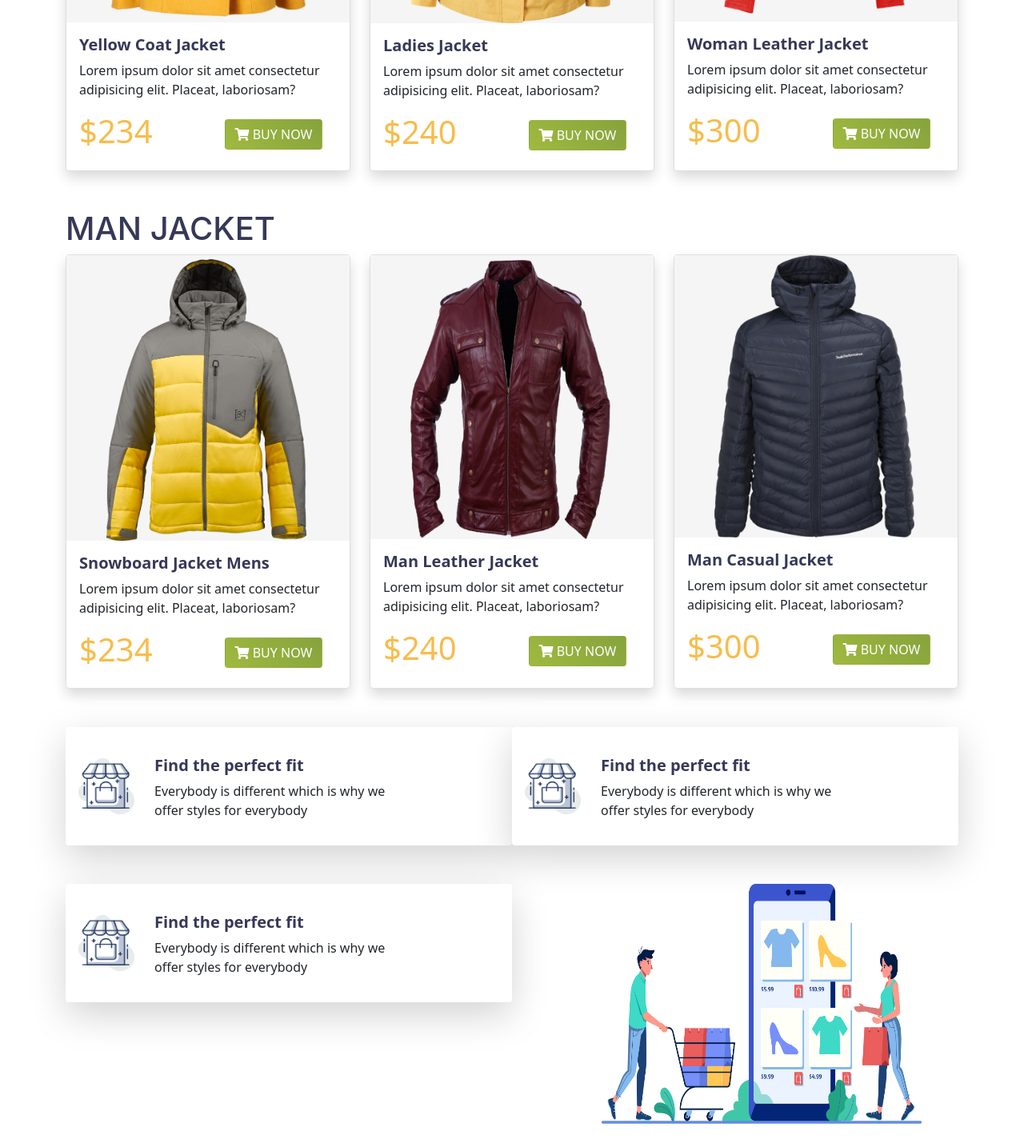
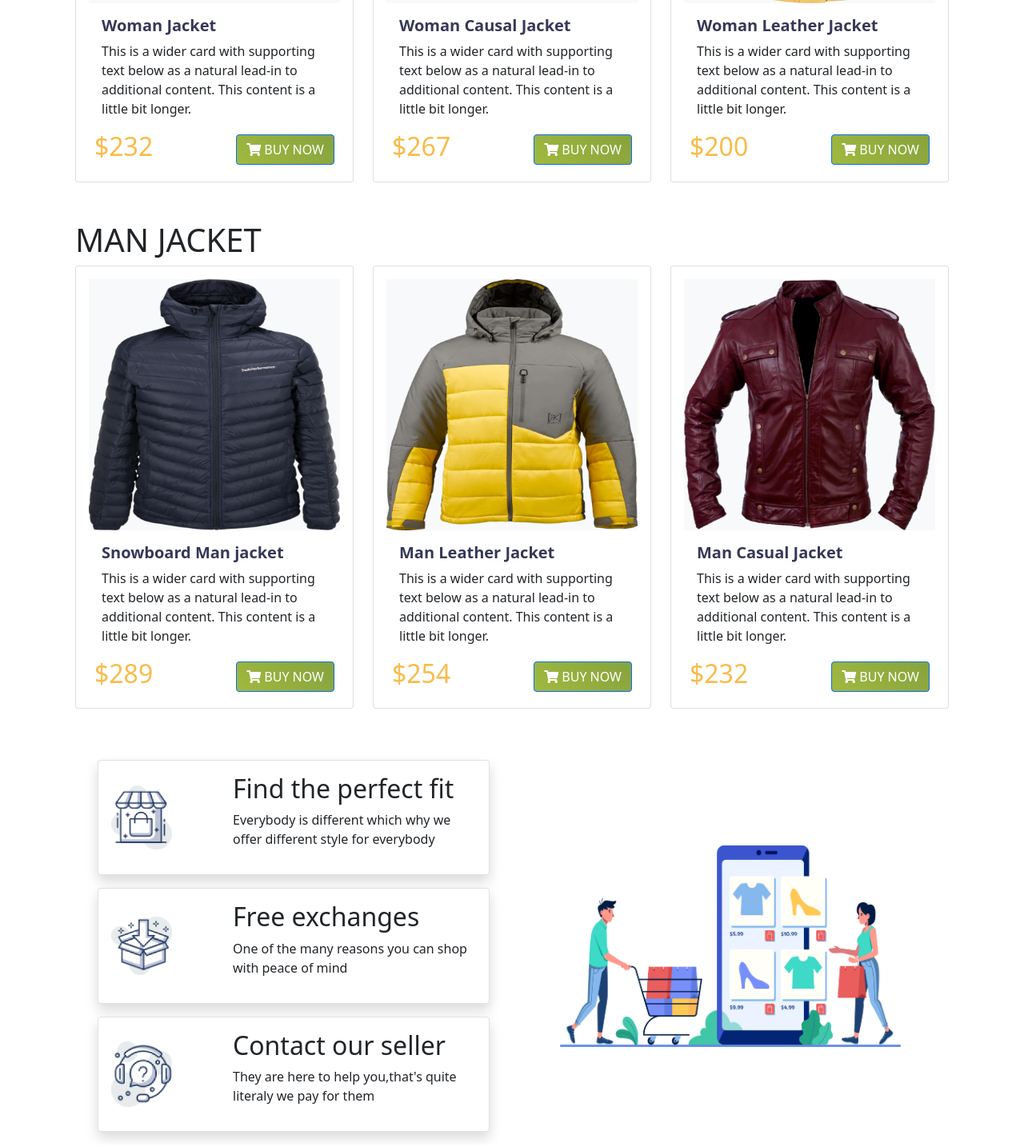
Before and after one commit to BithySalma/penguin-fashion, a plain HTML site: page index.html in a window 1280 px wide. Shown: the part 1078-2512 px from the top of the page at 80% size. Before the commit the page ends 2483 px from the top, so only its background shows below. Drawn offline with nearby package versions, Linux system fonts and the light colour scheme.

Commit message:
first commit

```diff
--- a/index.html
+++ b/index.html
@@ -1,34 +1,38 @@
 <!DOCTYPE html>
 <html lang="en">
+
 <head>
   <meta charset="UTF-8">
   <meta name="viewport" content="width=device-width, initial-scale=1.0">
   <title>Penguin Fashion</title>
   <link rel="stylesheet" href="style.css">
-    <link href="https://cdn.jsdelivr.net/npm/bootstrap@5.0.0-beta1/dist/css/bootstrap.min.css" rel="stylesheet" integrity="sha384-giJF6kkoqNQ00vy+HMDP7azOuL0xtbfIcaT9wjKHr8RbDVddVHyTfAAsrekwKmP1" crossorigin="anonymous">
+  <link href="https://cdn.jsdelivr.net/npm/bootstrap@5.0.0-beta1/dist/css/bootstrap.min.css" rel="stylesheet"
+    integrity="sha384-giJF6kkoqNQ00vy+HMDP7azOuL0xtbfIcaT9wjKHr8RbDVddVHyTfAAsrekwKmP1" crossorigin="anonymous">
   <link rel="stylesheet" href="https://cdnjs.cloudflare.com/ajax/libs/font-awesome/5.15.2/css/all.min.css">
 </head>
+
 <body>
   <header class="container">
     <nav class="navbar navbar-expand-lg navbar-light bg-white">
       <div class="container-fluid">
-              <a class="navbar-brand" href="#"><img class="logo"src="images/Logo, Icon/Group 33072.png" alt=""></a>
-              <button class="navbar-toggler" type="button" data-bs-toggle="collapse" data-bs-target="#navbarNav" aria-controls="navbarNav" aria-expanded="false" aria-label="Toggle navigation">
+        <a class="navbar-brand" href="#"><img class="logo" src="images/Logo, Icon/Group 33072.png" alt=""></a>
+        <button class="navbar-toggler" type="button" data-bs-toggle="collapse" data-bs-target="#navbarNav"
+          aria-controls="navbarNav" aria-expanded="false" aria-label="Toggle navigation">
           <span class="navbar-toggler-icon"></span>
         </button>
-              <div style="margin-left: 300px;"class="collapse navbar-collapse" id="navbarNav">
+        <div style="margin-left: 300px;" class="collapse navbar-collapse" id="navbarNav">
           <ul class="navbar-nav">
             <li class="nav-item">
               <a class="nav-link active" aria-current="page" href="#">Home</a>
             </li>
             <li class="nav-item">
-                    <a class="nav-link" href="#">Product</a>
+              <a class="nav-link" href="#product">Product</a>
             </li>
             <li class="nav-item">
-                    <a class="nav-link" href="#">About</a>
+              <a class="nav-link" href="#about">About</a>
             </li>
             <li class="nav-item">
-                    <a class="nav-link" href="#">Contact us</a>
+              <a class="nav-link" href="#contact us">Contact us</a>
             </li>
 
           </ul>
@@ -47,7 +51,7 @@
         <p>Lorem ipsum dolor sit amet consectetur, adipisicing elit. <br>
           Iste corrupti deleniti adipisicing elit. Iste corrupti deleniti
         </p>
-            <button style="color:white;"class="btn"><span class="fas fa-shopping-cart"></span>
+        <button style="color:white;" class="btn"><span class="fas fa-shopping-cart"></span>
           BUY NOW</button>
       </div>
 
@@ -62,161 +66,66 @@
 
 
 
-        <section class="mt-5">
-          <h1 class="womenjacket">WOMAN JACKET</h1>
+    <section class="container mt-5 rounded">
+      <h1>WOMAN JACKET</h1>
+      <div id="product"></div>
       <div class="row row-cols-1 row-cols-md-3 g-4">
-            <div class="col-md-6 col-lg-4 col-sm-12">
-              <div class="card h-100 shadow rounded-3">
-                  <div style="background-color:whitesmoke;">
-                    <img src="images/SeekPng 1.png" class="card-img-top" alt="...">
+        <div class="col">
+          <div class="card h-80 p-3">
+            <img class="w-100 bg-light" src="images/SeekPng 1.png" class="card-img-top" alt="...">
+            <div class="card-body">
+              <h5 class="card-title">Woman Jacket</h5>
+              <p class="card-text">This is a wider card with supporting text below as a natural lead-in to additional
+                content. This content is a little bit longer.</p>
             </div>
-
-                <div class="card-body">
-                  <h5 class="card-title">Yellow Coat Jacket</h5>
-                  <p>Lorem ipsum dolor sit amet consectetur adipisicing elit. Placeat, laboriosam?</p>
-                  <div class="d-flex align-items-center">
-                      <h1 style="color:#f8bc4b">$234</h1>
-                      <button style="color:white;"class="btn"><span class="fas fa-shopping-cart"></span>
-                        BUY NOW</button>
+            <div class="d-flex align-items-center justify-content-around">
+              <div>
+                <h2 style="color:  #f8bc4b;">$232</h2>
+              </div>
+              <div>
+                <button class="btn btn-primary"><i class="fas fa-shopping-cart"></i> BUY NOW</button>
               </div>
             </div>
           </div>
         </div>
-
-
-            <div class="col-md-6 col-lg-4 col-sm-12">
-                <div class="card h-100 shadow rounded-3">
-                    <div style="background-color:whitesmoke;">
-                      <img style="height: 350px; width:250px;margin-left: 50px;margin-top: 5px;"src="images/PngItem_2597366 1.png" class="card-img-top" alt="...">
+        <div class="col">
+          <div class="card h-80 p-3">
+            <img class="w-100 bg-light" src="images/woman2.png" class="card-img-top" alt="...">
+            <div class="card-body">
+              <h5 class="card-title">Woman Causal Jacket</h5>
+              <p class="card-text">This is a wider card with supporting text below as a natural lead-in to additional
+                content. This content is a little bit longer.</p>
             </div>
-
-                  <div class="card-body">
-                    <h5 class="card-title">Ladies Jacket</h5>
-                    <p>Lorem ipsum dolor sit amet consectetur adipisicing elit. Placeat, laboriosam?</p>
-                    <div class="d-flex align-items-center">
-                        <h1 style="color:#f8bc4b">$240</h1>
-                        <button style="color:white;"class="btn"><span class="fas fa-shopping-cart"></span>
-                          BUY NOW</button>
+            <div class="d-flex align-items-center justify-content-around">
+              <div>
+                <h2 style="color:  #f8bc4b;">$267</h2>
+              </div>
+              <div>
+                <button class="btn btn-primary"><i class="fas fa-shopping-cart"></i> BUY NOW</button>
               </div>
             </div>
           </div>
         </div>
-
-              <div class="col-md-6 col-lg-4 col-sm-12">
-                <div class="card h-100 shadow rounded-3">
-                    <div style="background-color:whitesmoke;">
-                      <img style="height: 353px; width: 250px; margin-left: 50px;"src="images/image 15.png" class="card-img-top" alt="...">
-                    </div>
-
+        <div class="col">
+          <div class="card h-80 p-3">
+            <img class="w-100 bg-light" src="images/jama.png" class="card-img-top" alt="...">
             <div class="card-body">
               <h5 class="card-title">Woman Leather Jacket</h5>
-                    <p>Lorem ipsum dolor sit amet consectetur adipisicing elit. Placeat, laboriosam?</p>
-                    <div class="d-flex align-items-center">
-                        <h1 style="color:#f8bc4b">$300</h1>
-                        <button style="color:white;"class="btn"><span class="fas fa-shopping-cart"></span>
-                          BUY NOW</button>
+              <p class="card-text">This is a wider card with supporting text below as a natural lead-in to additional
+                content. This content is a little bit longer.</p>
+            </div>
+            <div class="d-flex align-items-center justify-content-around">
+              <div>
+                <h2 style="color:  #f8bc4b;">$200</h2>
+              </div>
+              <div>
+                <button class="btn btn-primary"><i class="fas fa-shopping-cart"></i> BUY NOW</button>
               </div>
             </div>
           </div>
         </div>
-
-
       </div>
     </section>
-
-
-
-         <section class="mt-5">
-            <h1 class="womenjacket">MAN JACKET</h1>
-            <div class="row row-cols-1 row-cols-md-3 g-4">
-              <div class="col-md-6 col-lg-4 col-sm-12">
-                <div class="card h-100 shadow rounded-3">
-                    <div style="background-color:whitesmoke;">
-                      <img style="height: 352px; width: 250px; margin-left: 50px;margin-top: 5px;"src="images/image 11.png" class="card-img-top" alt="...">
-                    </div>
-
-                  <div class="card-body">
-                    <h5 class="card-title">Snowboard Jacket Mens</h5>
-                    <p>Lorem ipsum dolor sit amet consectetur adipisicing elit. Placeat, laboriosam?</p>
-                    <div class="d-flex align-items-center">
-                        <h1 style="color:#f8bc4b">$234</h1>
-                        <button style="color:white;"class="btn"><span class="fas fa-shopping-cart"></span>
-                          BUY NOW</button>
-                    </div>
-                    </div>
-                    </div>
-              </div>
-
-
-              <div class="col-md-6 col-lg-4 col-sm-12">
-                  <div class="card h-100 shadow rounded-3">
-                      <div style="background-color:whitesmoke;">
-                        <img style="height: 350px; width:250px;margin-left: 50px;margin-top: 5px;"src="images/vippng 1.png" class="card-img-top" alt="...">
-                      </div>
-
-                    <div class="card-body">
-                      <h5 class="card-title">Man Leather Jacket</h5>
-                      <p>Lorem ipsum dolor sit amet consectetur adipisicing elit. Placeat, laboriosam?</p>
-                      <div class="d-flex align-items-center">
-                          <h1 style="color:#f8bc4b">$240</h1>
-                          <button style="color:white;"class="btn"><span class="fas fa-shopping-cart"></span>
-                            BUY NOW</button>
-                      </div>
-                      </div>
-                      </div>
-                </div>
-
-                <div class="col-md-6 col-lg-4 col-sm-12">
-                  <div class="card h-100 shadow rounded-3">
-                      <div style="background-color:whitesmoke;">
-                        <img style="height: 353px; width: 250px; margin-left: 50px;"src="images/toppng 1.png" class="card-img-top" alt="...">
-                      </div>
-
-                    <div class="card-body">
-                      <h5 class="card-title">Man Casual Jacket</h5>
-                      <p>Lorem ipsum dolor sit amet consectetur adipisicing elit. Placeat, laboriosam?</p>
-                      <div class="d-flex align-items-center">
-                          <h1 style="color:#f8bc4b">$300</h1>
-                          <button style="color:white;"class="btn"><span class="fas fa-shopping-cart"></span>
-                            BUY NOW</button>
-                      </div>
-                      </div>
-                      </div>
-                </div>
-
-
-            </div>
-           </section>
-
-           <section class="container mt-5">
-
-                <div class="row">
-                    <div class="col-lg-6 col-sm-12 d-flex align-items-center box shadow-lg p-3 mb-5 bg-white rounded">
-
-                    <img style="height: 70px; width: 70px;"src="images/Logo, Icon/image 12.png" alt="">
-                    <div class="lefttitle">
-                        <h1 class="lastsech1">Find the perfect fit</h1>
-                        <p>Everybody is different which is why we <br>offer styles for everybody<p>
-                    </div>
-                    </div>
-
-                    <div class="col-lg-6 col-sm-12 d-flex align-items-center box shadow-lg p-3 mb-5 bg-white rounded">
-
-                      <img style="height: 70px; width: 70px;"src="images/Logo, Icon/image 12.png" alt="">
-                      <div class="lefttitle">
-                          <h1 class="lastsech1">Find the perfect fit</h1>
-                          <p>Everybody is different which is why we <br>offer styles for everybody<p>
-                      </div>
-                      </div>
-
-                      <div class="col-lg-6 col-sm-12 d-flex align-items-center box shadow-lg p-3 mb-5 bg-white rounded">
-
-                        <img style="height: 70px; width: 70px;"src="images/Logo, Icon/image 12.png" alt="">
-                        <div class="lefttitle">
-                            <h1 class="lastsech1">Find the perfect fit</h1>
-                            <p>Everybody is different which is why we <br>offer styles for everybody<p>
-                        </div>
-                        </div>
 
 
 
@@ -224,21 +133,144 @@
 
 
 
-                       <div class="col-lg-6 col-sm-12">
-                        <img style="height: 300px; width: 400px;margin-left: 100px;"src="images/Logo, Icon/XMLID 1.png" alt="">
-
-                    </div>
 
 
-                </div>
 
 
+
+
+
+
+    <section class="container mt-5">
+      <h1>MAN JACKET</h1>
+      <div class="row row-cols-1 row-cols-md-3 g-4">
+
+        <div class="col">
+          <div class="card h-80 p-3">
+            <img class="w-100 bg-light" src="images/man1.png" class="card-img-top" alt="...">
+            <div class="card-body">
+              <h5 class="card-title">Snowboard Man jacket</h5>
+              <p class="card-text">This is a wider card with supporting text below as a natural lead-in to additional
+                content. This content is a little bit longer.</p>
+            </div>
+            <div class="d-flex align-items-center justify-content-around">
+              <div>
+                <h2 style="color:  #f8bc4b;">$289</h2>
+              </div>
+              <div>
+                <button class="btn btn-primary"><i class="fas fa-shopping-cart"></i> BUY NOW</button>
+              </div>
+            </div>
+          </div>
+        </div>
+        <div class="col">
+          <div class="card h-80 p-3">
+            <img class="w-100 bg-light" src="images/man2.png" class="card-img-top" alt="...">
+            <div class="card-body">
+              <h5 class="card-title">Man Leather Jacket</h5>
+              <p class="card-text">This is a wider card with supporting text below as a natural lead-in to additional
+                content. This content is a little bit longer.</p>
+            </div>
+            <div class="d-flex align-items-center justify-content-around">
+              <div>
+                <h2 style="color:  #f8bc4b;">$254</h2>
+              </div>
+              <div>
+                <button class="btn btn-primary"><i class="fas fa-shopping-cart"></i> BUY NOW</button>
+              </div>
+            </div>
+          </div>
+        </div>
+        <div class="col">
+          <div class="card h-80 p-3">
+            <img class="w-100 bg-light" src="images/man3.png" class="card-img-top" alt="...">
+            <div class="card-body">
+              <h5 class="card-title">Man Casual Jacket</h5>
+              <p class="card-text">This is a wider card with supporting text below as a natural lead-in to additional
+                content. This content is a little bit longer.</p>
+            </div>
+            <div class="d-flex align-items-center justify-content-around">
+              <div>
+                <h2 style="color:  #f8bc4b;">$232</h2>
+              </div>
+              <div>
+                <button class="btn btn-primary"><i class="fas fa-shopping-cart"></i> BUY NOW</button>
+              </div>
+            </div>
+          </div>
+        </div>
+      </div>
     </section>
 
 
 
 
+
+
+
+
+
+
+
+
+
+    <section class="container mt-5">
+      <div id="about"></div>
+      <div class="container overflow-hidden">
+        <div class="row d-flex align-items-center justify-content-center">
+          <div class="col-md-6">
+            <div class="g-5">
+              <div class="p-3 border bg-white rounded m-3 shadow d-flex align-items-center justify-content-center">
+                <div class="col-md-4">
+                  <img class="w-50" src="images/Logo, Icon/image 12.png" alt="">
+                </div>
+                <div class="col-md-8">
+                  <h2>Find the perfect fit</h2>
+                  <p>Everybody is different which why we offer different style for everybody</p>
+                </div>
+              </div>
+              <div class="p-3 border bg-white rounded m-3 shadow d-flex align-items-center justify-content-center">
+                <div class="col-md-4">
+                  <img class="w-50" src="images/Logo, Icon/image 13.png" alt="">
+                </div>
+                <div class="col-md-8">
+                  <h2>Free exchanges</h2>
+                  <p>One of the many reasons you can shop with peace of mind</p>
+                </div>
+              </div>
+              <div class="p-3 border bg-white rounded m-3 shadow d-flex align-items-center justify-content-center">
+                <div class="col-md-4">
+                  <img class="w-50" src="images/Logo, Icon/image 14.png" alt="">
+                </div>
+                <div class="col-md-8">
+                  <h2>Contact our seller</h2>
+                  <p>They are here to help you,that's quite literaly we pay for them</p>
+                </div>
+              </div>
+            </div>
+          </div>
+          <div class="col-md-6">
+            <img class="w-100 p-5" src="images/Logo, Icon/XMLID 1.png" alt="">
+          </div>
+        </div>
+      </div>
+    </section>
+
   </main>
-    <script src="https://cdn.jsdelivr.net/npm/bootstrap@5.0.0-beta1/dist/js/bootstrap.bundle.min.js" integrity="sha384-ygbV9kiqUc6oa4msXn9868pTtWMgiQaeYH7/t7LECLbyPA2x65Kgf80OJFdroafW" crossorigin="anonymous"></script>
+  <footer class="bg-light text-center mt-5 p-5">
+    <div id="contact us"></div>
+    <h2>Subscribe US</h2>
+
+    <div>
+      <input type="text">
+    </div>
+    <div class="mt-5">
+      <button class="btn btn2 btn-primary">SUBMIT</button>
+    </div>
+  </footer>
+  <script src="https://cdn.jsdelivr.net/npm/bootstrap@5.0.0-beta1/dist/js/bootstrap.bundle.min.js"
+    integrity="sha384-ygbV9kiqUc6oa4msXn9868pTtWMgiQaeYH7/t7LECLbyPA2x65Kgf80OJFdroafW"
+    crossorigin="anonymous"></script>
 </body>
+
 </html>
--- a/style.css
+++ b/style.css
@@ -27,18 +27,6 @@
     margin-left: 90px;
 
 }
-.lastsech1{
-    font-size: 20px;
-    font-weight: 700;
-    color: #363857;
-
+.btn2{
+    margin: auto;
 }
-.lefttitle{
-    margin-left: 25px;
-    margin-top: 20px;
-}
-.box{
-
-    height: 100%;
-    width: 100%;
-}
```
Also changed, not shown: images/Logo, Icon/resize image.png (added), images/jama.png (added), images/man1.png (added), images/man2.png (added), images/man3.png (added), images/woman2.png (added), 1 other file. Lines whose indentation alone changed are shown as unchanged.
